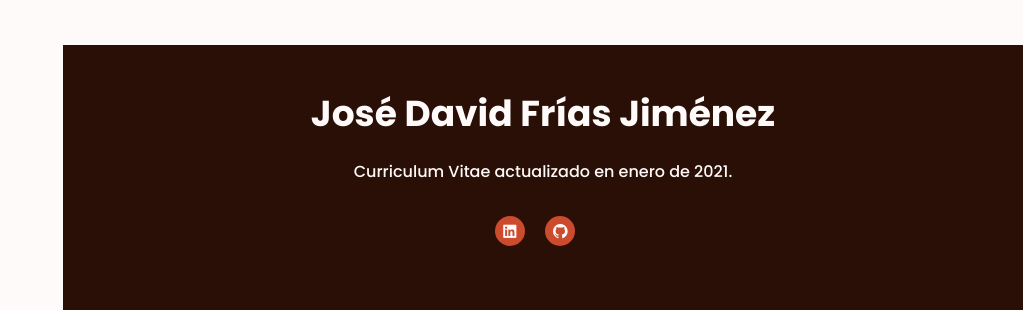
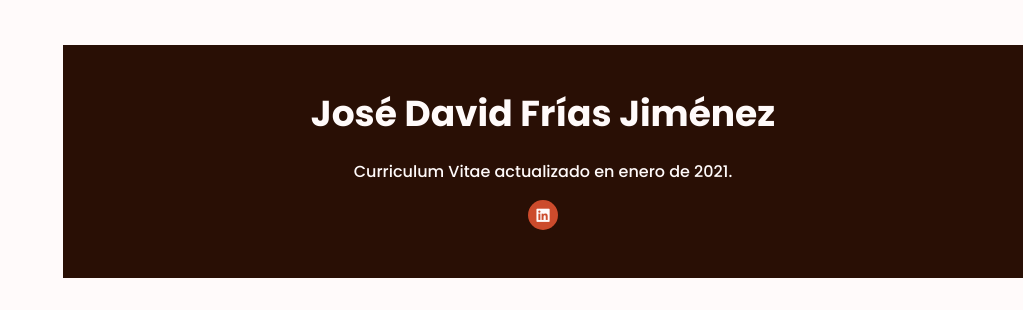
Before and after one commit to jdfj94/CV, a PHP site: page / in a window 1280 px wide. Shown: the part 3556-3866 px from the top of the page, without its empty margins (257-1280 px from the left). After the commit the page ends 3834 px from the top, so only its background shows below. Run offline with PHP 8.4, Linux system fonts and the light colour scheme.

Commit message:
Quitar Git footer

```diff
--- a/index.php
+++ b/index.php
@@ -353,8 +353,6 @@
             <div class="footer__social">
                 <a href="https://www.linkedin.com/in/jose-david-frias-jimenez/" target="blank" class="footer__link"><i
                         class='bx bxl-linkedin-square'></i></a>
-                <a href="https://github.com/jdfj94" target="blank"
-                        class="home__social-link"><i class='bx bxl-github'></i></a>
             </div>
         </div>
     </footer>
```
